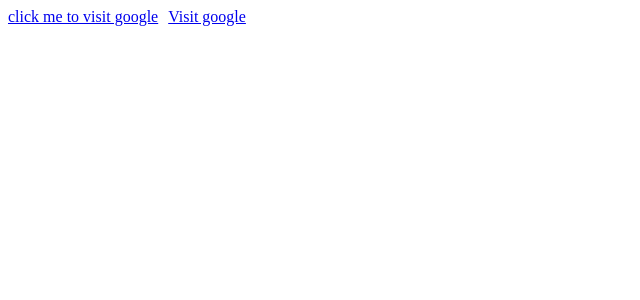
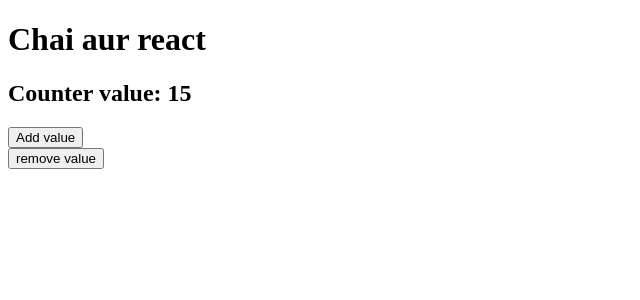
Before and after one commit to iqramanzoor-20/ReactTutorial, a React (Vite) app: page / in a window 1280 px wide. Shown: the top 300 px of the page, without its empty margins (0-640 px from the left). Built offline with nearby package versions, Linux system fonts and the light colour scheme.

Commit message:
ubdate all

```diff
--- a/src/App.jsx
+++ b/src/App.jsx
@@ -1,14 +1,50 @@
 // import home from "./pages/Home"
-import Chai from './Chai.jsx'
+import { StrictMode } from 'react'
+import { createRoot } from 'react-dom/client'
+import React from 'react'
+import './index.css'
+
+
+// import Chai from './Chai.jsx'
+
+// function App() {
+//   const username = "chai aur code"
+
+//   return (
+//     <>
+//       <Chai/>
+//       <h1>chai aur react {username}</h1>
+//       <p>test para</p>
+//     </>
+//   )
+// }
+
+// export default App
+import { useState } from 'react'
 
 function App() {
-  const username = "chai aur code"
+
+  const [counter, setCounter] = useState(15)  // <-- ye change
+
+  const addValue = () => {
+    console.log("clicked", counter);
+    setCounter(counter + 1)  // <-- ye change
+  }
+
+  const removeValue = () => {
+    if(counter > 0){
+      setCounter(counter - 1)  // <-- ye change
+    }
+  }
 
   return (
     <>
-      <Chai/>
-      <h1>chai aur react {username}</h1>
-      <p>test para</p>
+      <h1>Chai aur react</h1>
+      <h2>Counter value: {counter}</h2>
+
+      <button onClick={addValue}>Add value</button>
+      <br />
+      <button onClick={removeValue}>remove value</button>
     </>
   )
 }
--- a/src/main.jsx
+++ b/src/main.jsx
@@ -1,32 +1,35 @@
-import { StrictMode } from 'react'
-import { createRoot } from 'react-dom/client'
+// import { StrictMode } from 'react'
+// import { createRoot } from 'react-dom/client'
+// import React from 'react'
+// import './index.css'
+
+
+// const reactElement = React.createElement(
+//   'a',
+//   {href: 'https://google.com', target: '_blank'},
+//   'click me to visit google'
+// )
+
+// const anotherElement = (
+//   <a href="https://google.com" target='_blank'>Visit google</a>
+// )
+
+// createRoot(document.getElementById('root')).render(
+//   <StrictMode>
+//     <div style={{display: 'flex', gap: '10px'}}>
+//       {reactElement}
+//       {anotherElement}
+//     </div>
+//   </StrictMode>
+// )
+
+
 import React from 'react'
-import './index.css'
+import ReactDOM from 'react-dom/client'
+import App from './App.jsx'
 
-const reactElement = React.createElement(
-  'a',
-  {href: 'https://google.com', target: '_blank'},
-  'click me to visit google'
+ReactDOM.createRoot(document.getElementById('root')).render(
+  <React.StrictMode>
+    <App />
+  </React.StrictMode>,
 )
-
-const anotherElement = (
-  <a href="https://google.com" target='_blank'>Visit google</a>
-)
-
-createRoot(document.getElementById('root')).render(
-  <StrictMode>
-    <div style={{display: 'flex', gap: '10px'}}>
-      {reactElement}
-      {anotherElement}
-    </div>
-  </StrictMode>
-)
-
-// import ReactDOM from 'react-dom/client'
-// import App from './App.jsx'
-
-// ReactDOM.createRoot(document.getElementById('root')).render(
-//   <React.StrictMode>
-//     <App />
-//   </React.StrictMode>,
-// )
```
